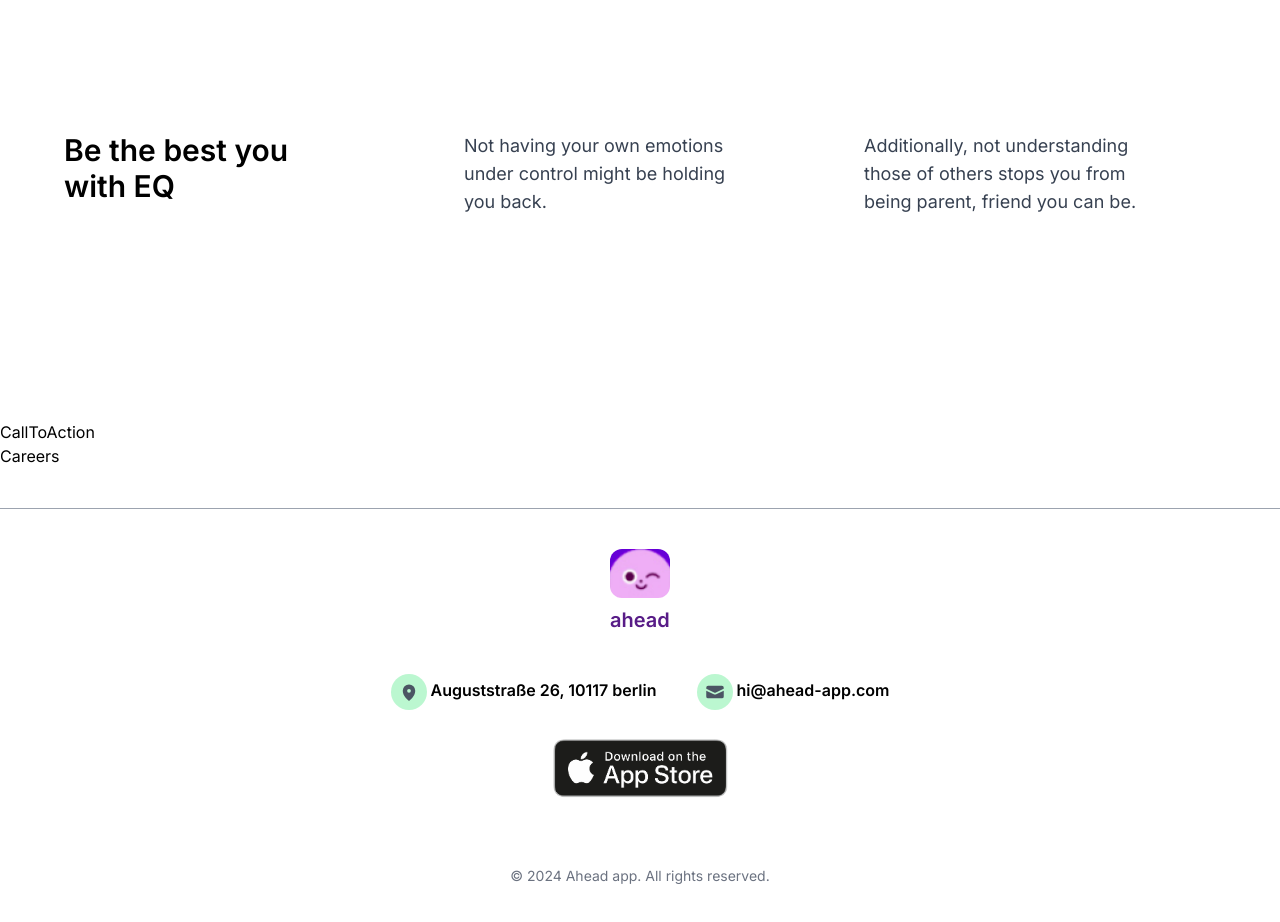
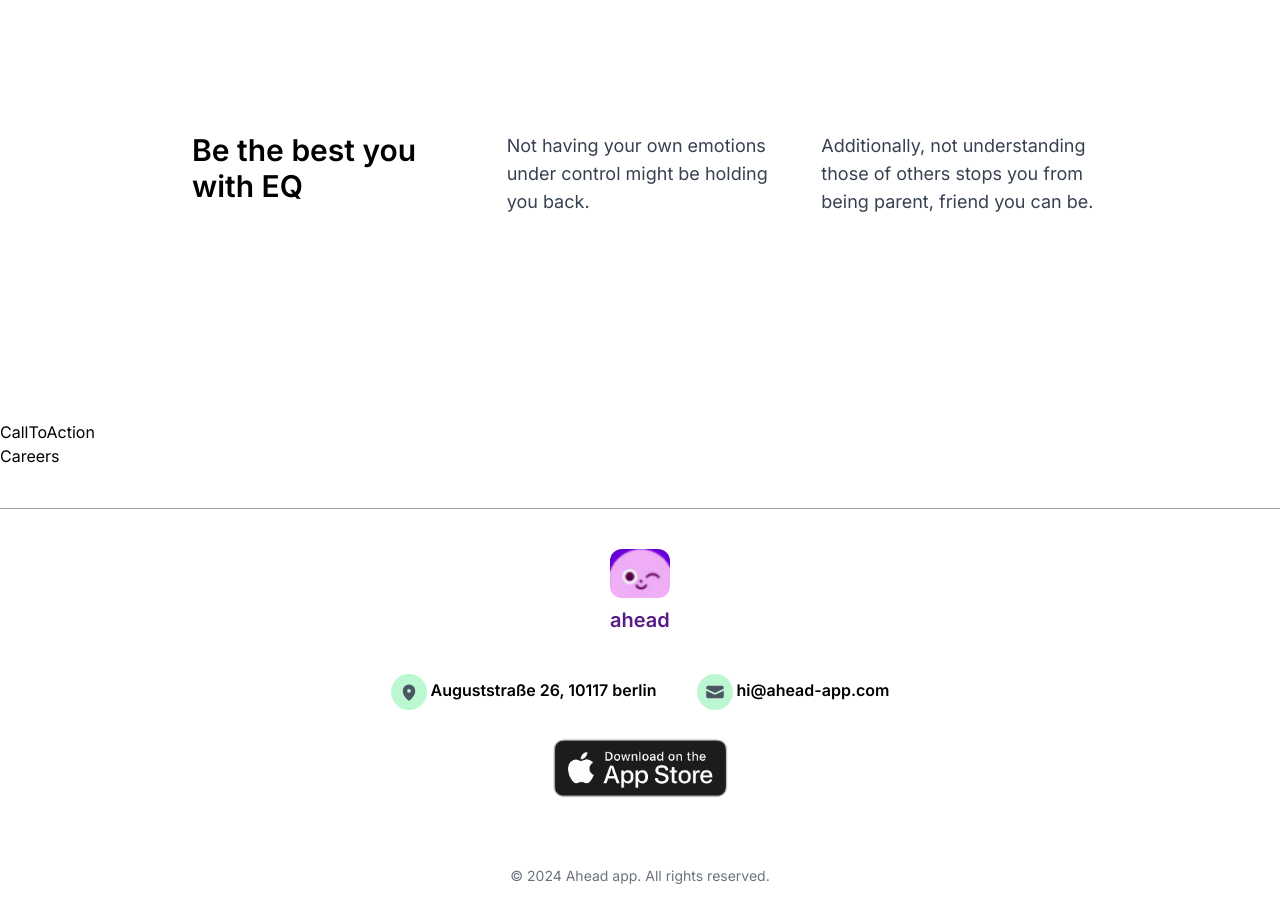
Before and after one commit to bhupeshpr25/ahead, a Next.js app: page / in a window 1280 px wide. Shown: the part 2680-3602 px from the top of the page. Built offline with nearby package versions, Linux system fonts and the light colour scheme.

Commit message:
style: add padding to features text grid

```diff
--- a/src/components/Features.tsx
+++ b/src/components/Features.tsx
@@ -41,7 +41,7 @@ export default function Features() {
       </div>
 
       {/* text grid */}
-      <div className="my-40 m-16 grid grid-cols-1 gap-4 lg:grid-cols-3 lg:gap-12">
+      <div className="my-40 m-16 grid grid-cols-1 gap-4 lg:grid-cols-3 lg:gap-12 lg:mx-48">
         <div className="h-32 lg:w-60 rounded-lg flex justify-center text-3xl font-semibold">
           Be the best you with EQ
         </div>
```
